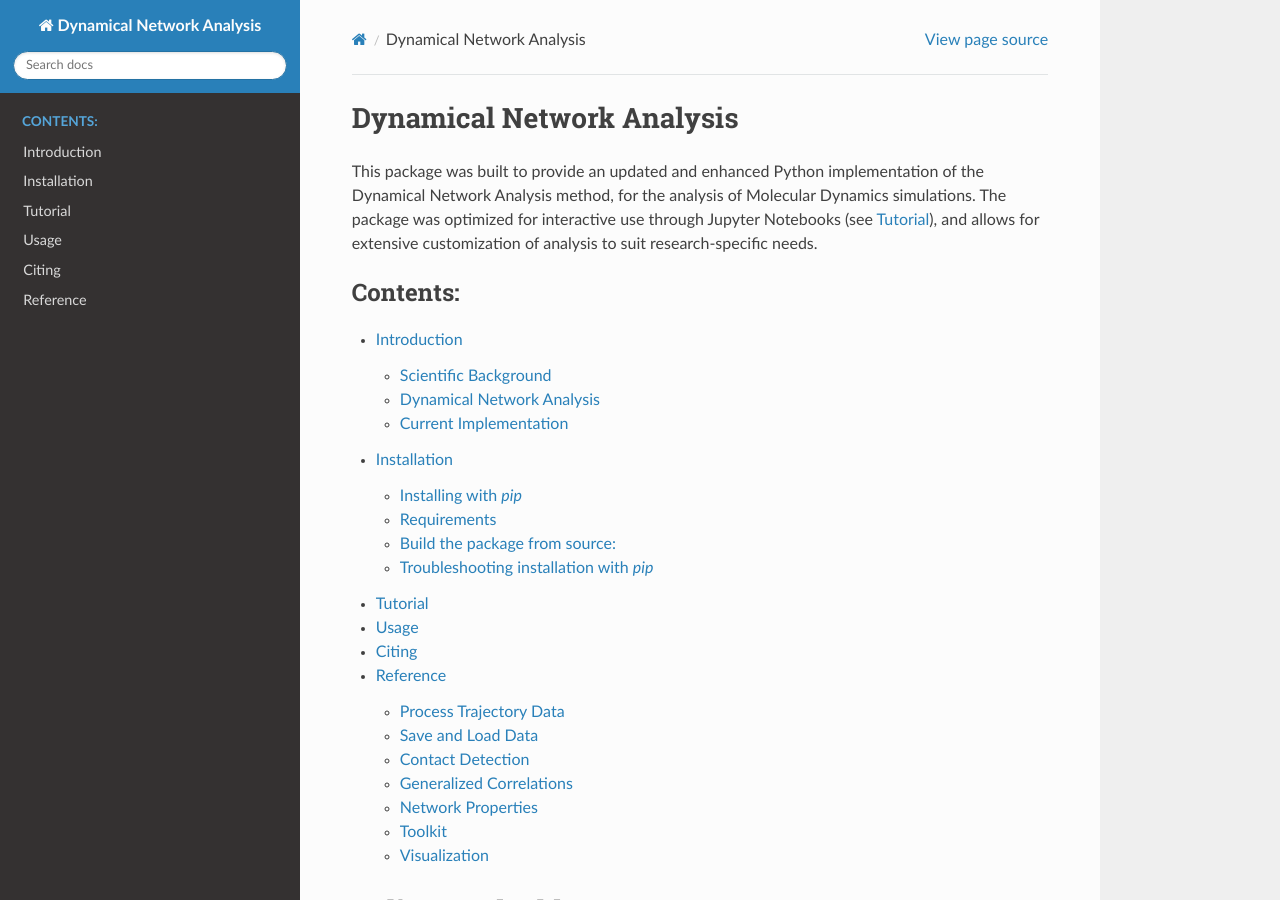
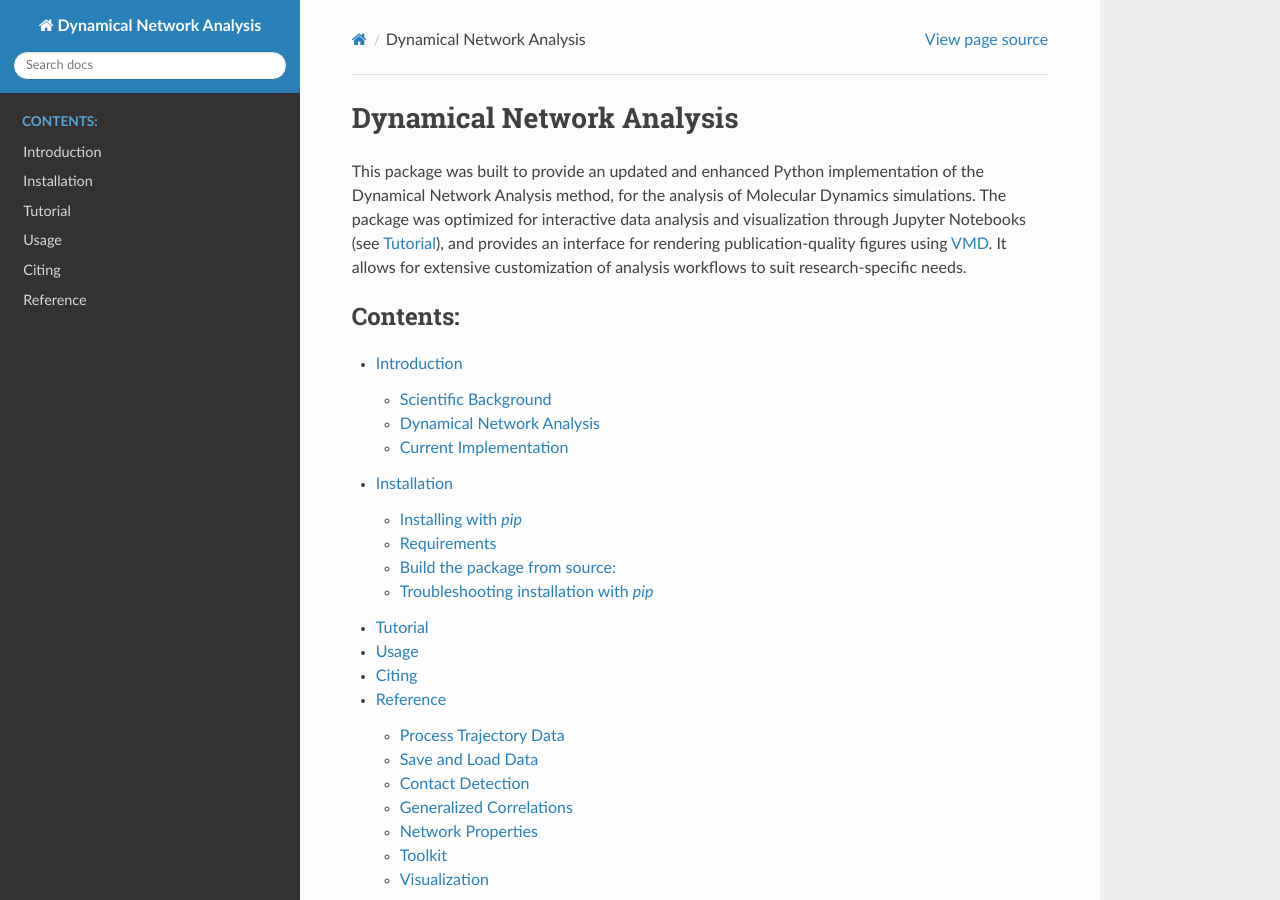
Before and after one commit to melomcr/dynetan, a Sphinx documentation site: the page built from docs/source/index.rst, in a window 1280 px wide and 900 px high. Built offline with Sphinx 7.4.7 and the Read the Docs theme 2.0.0, drawn with Linux system fonts in a browser that asks for light colours.

Commit message:
Add VMD link to docs.

```diff
--- a/docs/source/index.rst
+++ b/docs/source/index.rst
@@ -6,9 +6,12 @@ Dynamical Network Analysis
 
 This package was built to provide an updated and enhanced Python implementation
 of the Dynamical Network Analysis method, for the analysis of Molecular Dynamics
-simulations. The package was optimized for interactive use through Jupyter
-Notebooks (see :ref:`Tutorial <Tutorial>`), and allows for extensive
-customization of analysis to suit research-specific needs.
+simulations. The package was optimized for interactive data analysis and
+visualization through Jupyter Notebooks (see :ref:`Tutorial <Tutorial>`),
+and provides an interface for rendering publication-quality figures using
+`VMD <https://www.ks.uiuc.edu/Research/vmd/>`_.
+It allows for extensive customization of analysis workflows to suit
+research-specific needs.
 
 .. toctree::
    :maxdepth: 2
```
